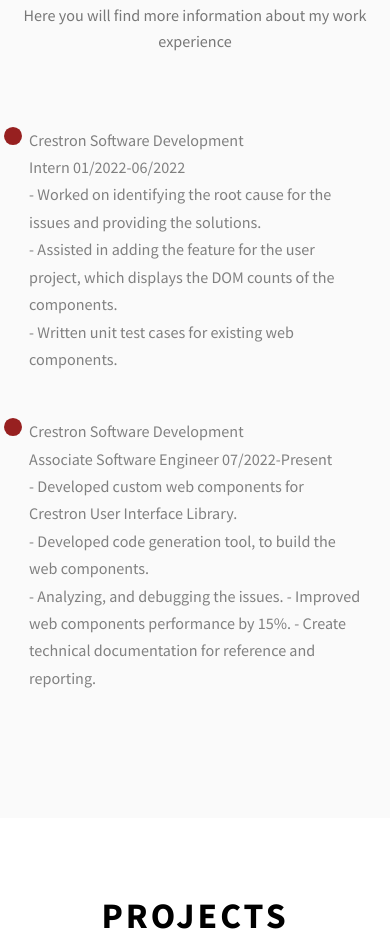
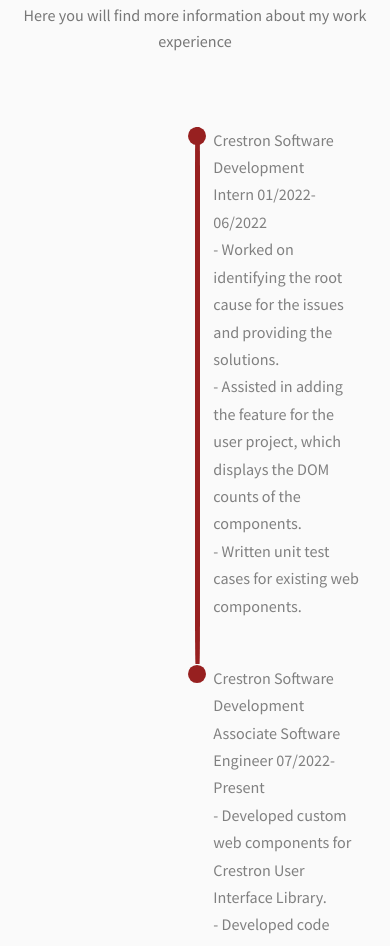
Before and after one commit to vinay-nb/Portfolio, a website: page portfolio/index.html in a window 390 px wide. Shown: the part 2856-3802 px from the top of the page. Drawn offline with Linux system fonts and the light colour scheme.

Commit message:
fix:code-refactor

```diff
--- a/portfolio/css/style.css
+++ b/portfolio/css/style.css
@@ -410,9 +410,24 @@
   display: flex;
   text-align: center;
   width: 10px;
-  height: 35rem;
+  height: 37.5rem;
   border-radius: 10%;
   background-color: #972020; }
+
+.education_content-experience {
+  margin-left: 50%;
+  display: flex;
+  text-align: center;
+  width: 10px;
+  height: 47rem;
+  border-radius: 10%;
+  background-color: #972020; }
+  @media only screen and (max-width: 37.5em) {
+    .education_content-experience {
+      height: 62rem; } }
+  @media only screen and (max-width: 56.25em) {
+    .education_content-experience {
+      height: 60rem; } }
 
 .education_details {
   position: relative;
--- a/portfolio/package.json
+++ b/portfolio/package.json
@@ -7,7 +7,7 @@
     "compile:scss": "node-sass sass/main.scss css/style.css -w",
     "prefix:css": "postcss --use autoprefixer -b 'last 10 versions' css/style.css -o css/style.css",
     "compress:css": "node-sass css/style.css css/style.css --output-style compressed",
-    "build": "npm-run-all prefix:css compress:css"
+    "build": "npm-run-all compile:scss prefix:css compress:css"
   },
   "author": "vinay",
   "license": "",
```
